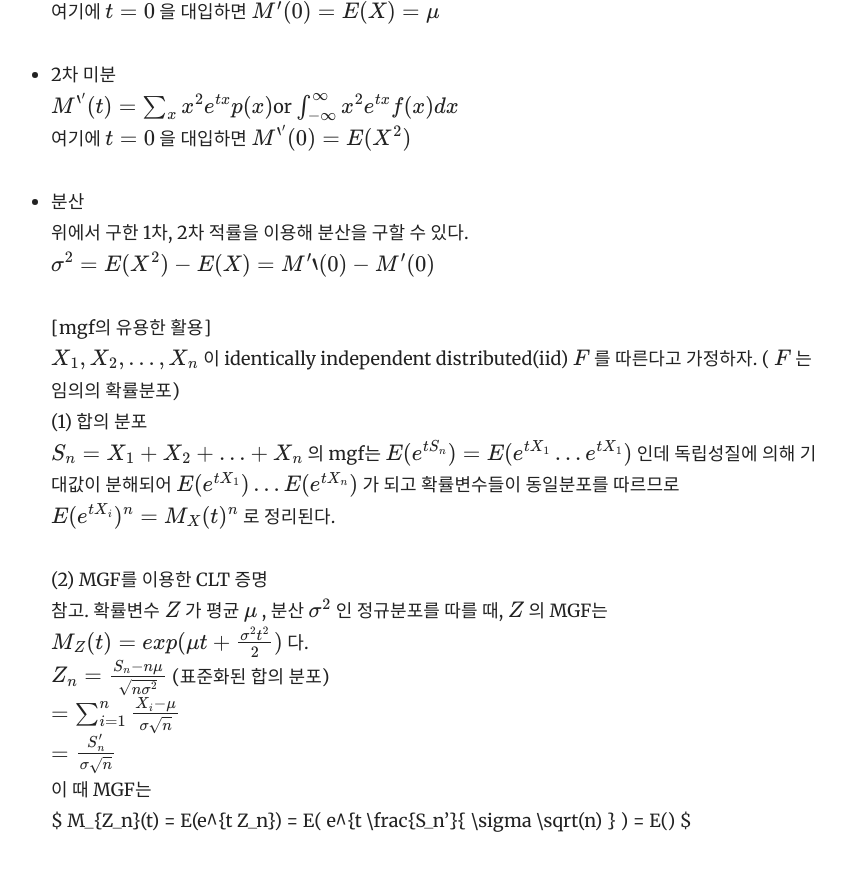
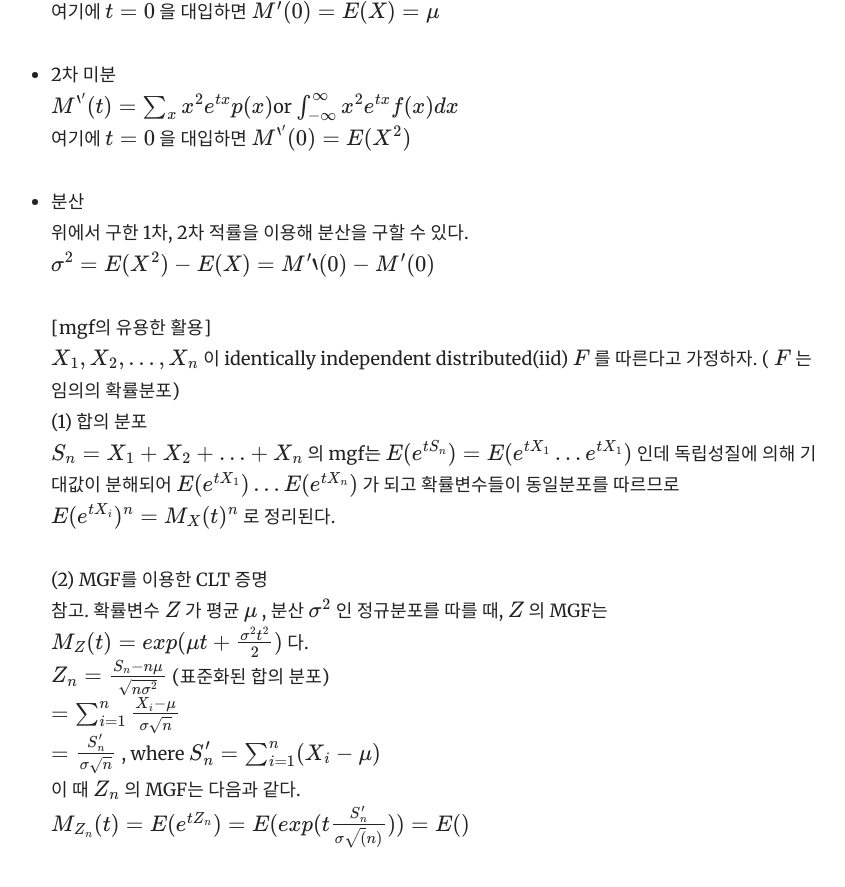
Before and after one commit to yrk3434/yrk3434.github.io, a Jekyll site: the page built from _docs/Theory/Mathematical Statistics.md, in a window 1280 px wide and 900 px high, scrolled down 2245 px. Shown: the top 887 px of the window, without its empty margins (369-1214 px from the left). Built offline with Jekyll 4.4.1, drawn with Linux system fonts in a browser that asks for light colours; formulas are drawn with MathJax 3.

Commit message:
Update Mathematical Statistics.md

```diff
--- a/_docs/Theory/Mathematical Statistics.md
+++ b/_docs/Theory/Mathematical Statistics.md
@@ -75,6 +75,6 @@ $ X_1, X_2, ..., X_n $ 이 identically independent distributed(iid) $ F $ 를
   참고. 확률변수  $ Z $ 가 평균 $ \mu $ , 분산 $ \sigma^2 $ 인 정규분포를 따를 때, $ Z $ 의 MGF는 $ M_Z(t) = exp(\mu t + \frac{\sigma^2 t^2}{2}) $ 다. <br/>
   $ Z_n  =  \frac{S_n- n \mu}{\sqrt{ n \sigma^2 }} $ (표준화된 합의 분포) <br/>
   $ = \sum_{i=1}^n \frac{ X_i - \mu }{ \sigma \sqrt{n} } $ <br/>
-  $ = \frac{ S_n' }{ \sigma \sqrt{n} }  $ <br/>
-  이 때 MGF는  <br/>
-  $ M_{Z_n}(t) = E(e^{t Z_n}) = E( e^{t \frac{S_n'}{ \sigma \sqrt(n) } ) = E() $ <br/>
+  $ = \frac{ S_n' }{ \sigma \sqrt{n} }  $ ,  where $ S_n' = \sum_{i=1}^n ( X_i - \mu ) $ <br/>
+  이 때 $ Z_n $ 의 MGF는 다음과 같다.  <br/>
+  $ M_{Z_n}(t) = E(e^{t Z_n}) = E( exp( t \frac{S_n'}{ \sigma \sqrt(n) } ) ) = E() $ <br/>
```
